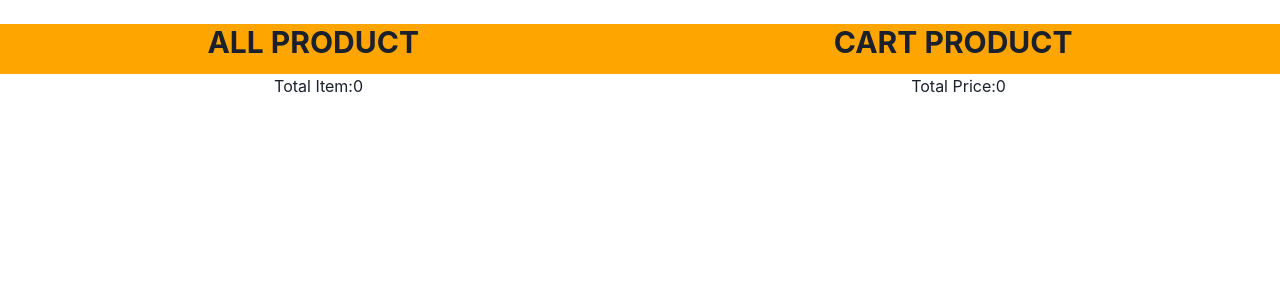
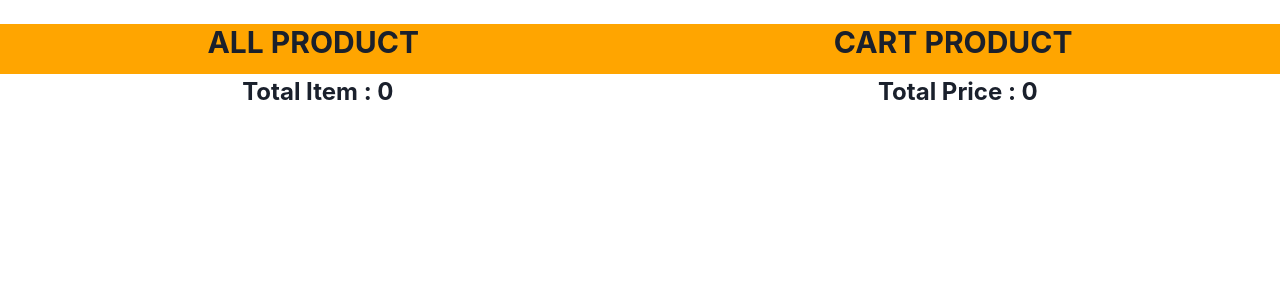
Before and after one commit to yogeshnishad007/Projects_Placement, a React (Create React App) app in the folder shopping_cart/: page /cart in a window 1280 px wide. Shown: the top 300 px of the page. Built offline with nearby package versions, Linux system fonts and the light colour scheme.

Commit message:
update the cartpage design

```diff
--- a/shopping_cart/src/components/CartProducts.jsx
+++ b/shopping_cart/src/components/CartProducts.jsx
@@ -1,6 +1,7 @@
 import React from 'react'
 import { useSelector ,useDispatch} from 'react-redux'
 import { removeProduct } from '../redux/action'
+import { Button,Box,Image,Text,Grid, VStack,Flex} from '@chakra-ui/react'
 
 
 
@@ -17,22 +18,28 @@ const TotalPrice=useSelector((el)=>el.total)
 const handleRemove=(id)=>{
 
   dispatch(removeProduct(id))
-  alert(`${id} REMOVE` )
+  alert(`ID NUMBER ${id} REMOVED` )
 
 }
 
   return (
     <div>
 
-      <div style={{display:"flex", justifyContent:"space-around"}}>
+      <Flex  justifyContent="space-around">
+              <Box>
 
-      <h3>Total Item:{CartData.length}</h3>
+                  <Text fontSize='2xl' as="b">Total Item : {CartData.length}</Text>
+              </Box>
 
-      <h3>Total Price:{Math.floor(TotalPrice)}</h3>
-      </div>
+                <Box>
+                      <Text fontSize='2xl' as="b">Total Price : {Math.floor(TotalPrice)}</Text>
+                </Box>
 
 
-        <div style={{display:"grid", gridTemplateColumns:"repeat(3,1fr)"}}>
+      </Flex>
+
+
+      <Grid templateColumns='repeat(3, 1fr)' gap={6} mt={20}>
 
 
 
@@ -41,27 +48,41 @@ const handleRemove=(id)=>{
           CartData.map((el)=>{
 
               return(
+                // <Flex alignItems="center" justifyContent="center" p={3} boxShadow="md">
 
-                <div key={el.id} style={{marginTop:"50px"}}>
+         <Box key={el.id}>
+               <VStack>
 
-                  <img width="100px" src={el.image} alt={el.title}/>
+                     <Box>
+                        <Image width="100px" src={el.image} alt={el.title}/>
+                     </Box>
 
-                     <h3>{el.title}</h3>
-                     <h3>Price:{el.price}</h3>
+                      <Box>
+                         <Text size="lg" as="b">{el.title}</Text>
+                      </Box>
 
-                     <button onClick={()=>handleRemove(el.id)} >REMOVE</button>
+                       <Box>
+                            <Text size="lg" as="b"> Price : {el.price}</Text>
+
+                       </Box>
 
 
-                   {/* <Link to={`/singal/${el.id}`}>
-                     <button>View Item</button>
-                     </Link> */}
 
-                  </div>
+
+                     <Box>
+                         <Button colorScheme='red' onClick={()=>handleRemove(el.id)} >REMOVE</Button>
+
+                     </Box>
+
+
+                     </VStack>
+                 </Box>
+              // </Flex>
               )
           })
          }
 
-</div>
+      </Grid>
 
     </div>
   )
```
Also changed, not shown: shopping_cart/src/components/ProductDetails.jsx (indentation only).
